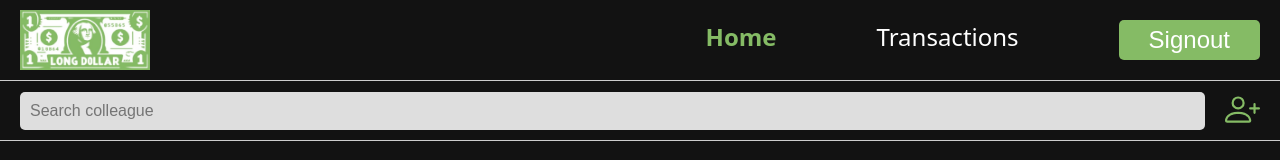
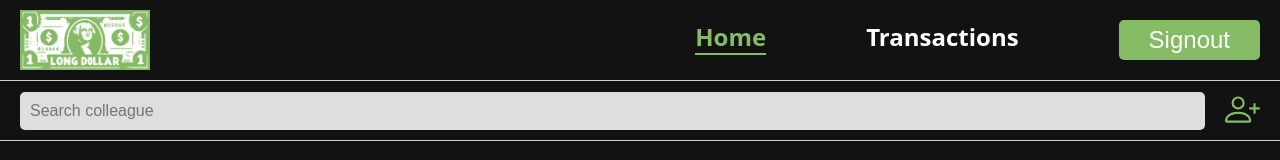
Before and after one commit to BrandonGatewood/Long-Dollar, a React (Vite) app in the folder frontend/: page / in a window 1280 px wide. In both pictures the pointer is over the link "Home". Shown: the top 160 px of the page. Built offline with nearby package versions, Linux system fonts and the light colour scheme; no server answers.

Commit message:
changed design of links hover has underline all links have fontweight of 600

```diff
--- a/frontend/src/css/components/bars/navbar.css
+++ b/frontend/src/css/components/bars/navbar.css
@@ -43,17 +43,17 @@
 .nav-elements ul a {
   color: var(--white);
   font-size: 24px;
+  font-weight: 600;
   text-decoration: none;
 }
 
 .nav-elements ul a:hover {
-    color: var(--white);
-    font-weight: 600;
+  color: var(--white);
+  border-bottom: 2px solid var(--primary);
 }
 
 .nav-elements ul a.active {
     color: var(--primary);
-    font-weight: 600;
     position: relative;
 }
 
```
